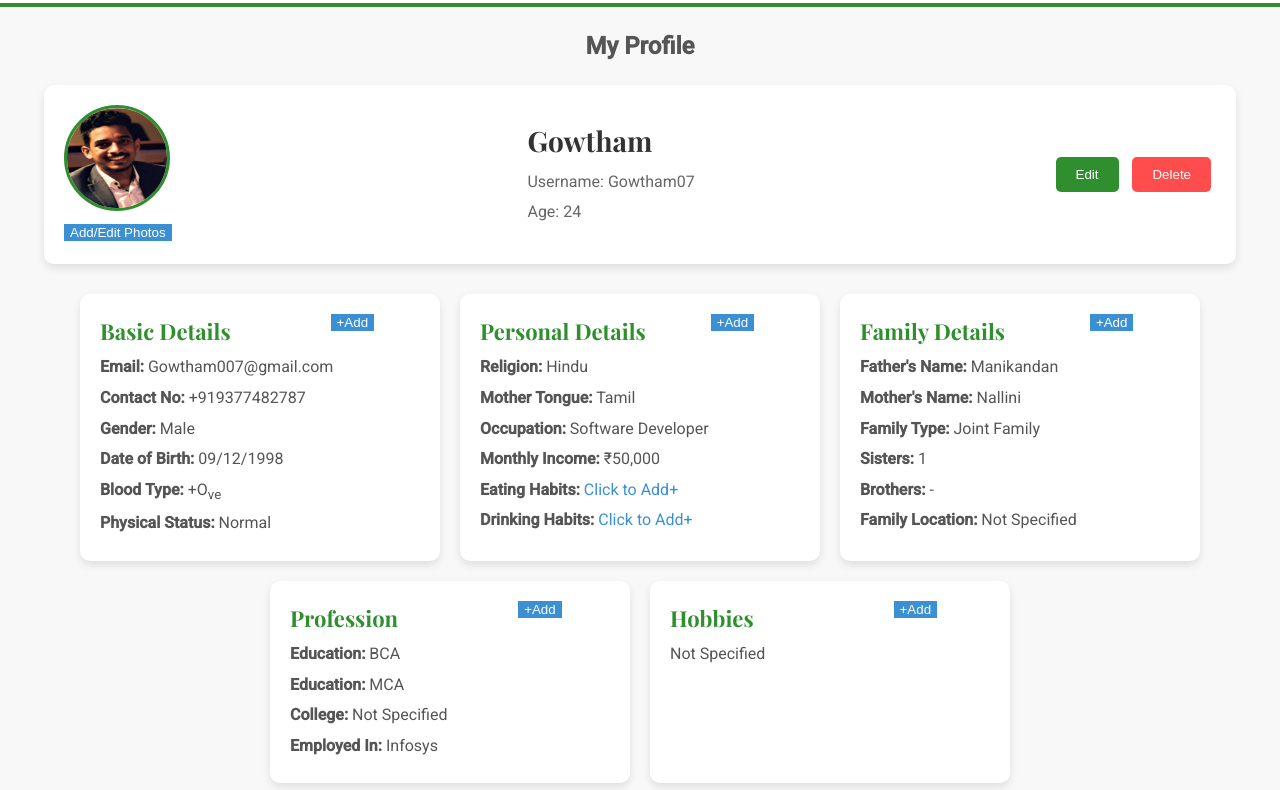
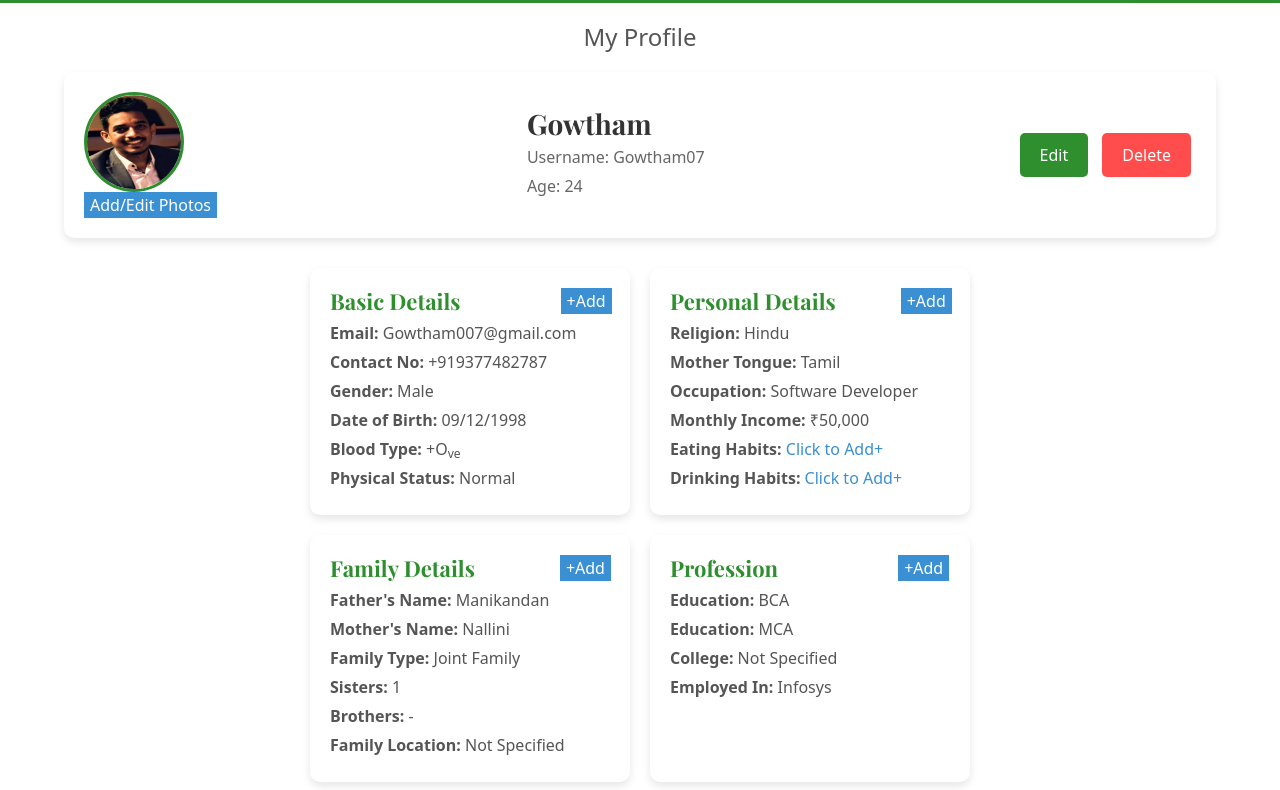
Before and after one commit to Abdul-dev8-dot/Matrimony-Webpage, a plain HTML site: page index.html in a window 1280 px wide. Shown: the part 85-875 px from the top of the page. Drawn offline with nearby package versions, Linux system fonts and the light colour scheme.

Commit message:
index.html

```diff
--- a/index.html
+++ b/index.html
@@ -8,6 +8,8 @@
     <link rel="icon" href="icon.png">
     <link href="https://fonts.googleapis.com/css2?family=Playfair+Display:wght@700&family=Roboto:wght@400;500&display=swap" rel="stylesheet">
     <link rel="icon" href="https://cdnjs.cloudflare.com/ajax/libs/font-awesome/6.7.1/css/all.min.css">
+    <link href="https://cdn.jsdelivr.net/npm/bootstrap@5.3.3/dist/css/bootstrap.min.css" rel="stylesheet">
+    <script src="https://cdn.jsdelivr.net/npm/bootstrap@5.3.3/dist/js/bootstrap.bundle.min.js"></script>
 </head>
 <body>
     <div class="navbar">
@@ -39,6 +41,7 @@
             <button class="delete">Delete</button>
         </div>
         </div>
+    <div class = "container">
     <section class="details">
         <div class="details-group">
             <h2>Basic Details</h2><button class="add">+Add</button>
@@ -117,6 +120,7 @@
         </div>
     </div>
     </section>
+</div>
     <footer>
         <p>&copy;Developed by Hadi</p>
     </footer>
```
